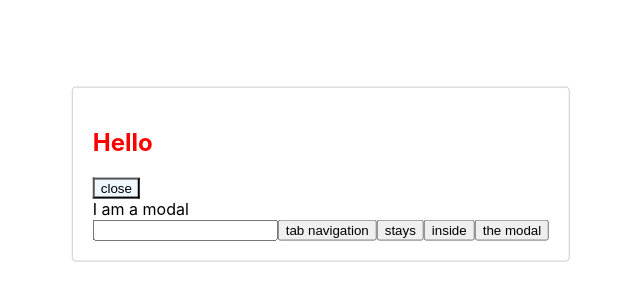
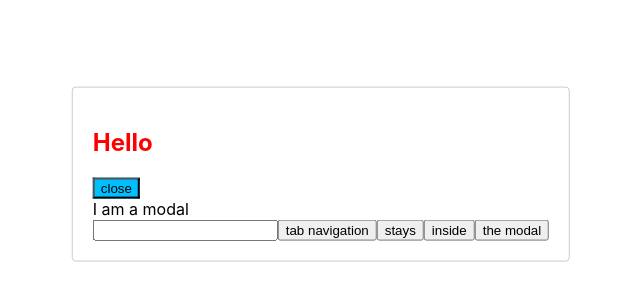
Before and after one commit to learnitmyway/micro-frontend-react, a React (Create React App) app: page / in a window 1280 px wide. Shown: the part 226-526 px from the top of the page, without its empty margins (319-959 px from the left). Built offline with nearby package versions, Linux system fonts and the light colour scheme.

Commit message:
change button color

```diff
--- a/src/App.css
+++ b/src/App.css
@@ -1,3 +1,3 @@
 .Modal__button {
-  background-color: aliceblue;
+  background-color: deepskyblue;
 }
```
